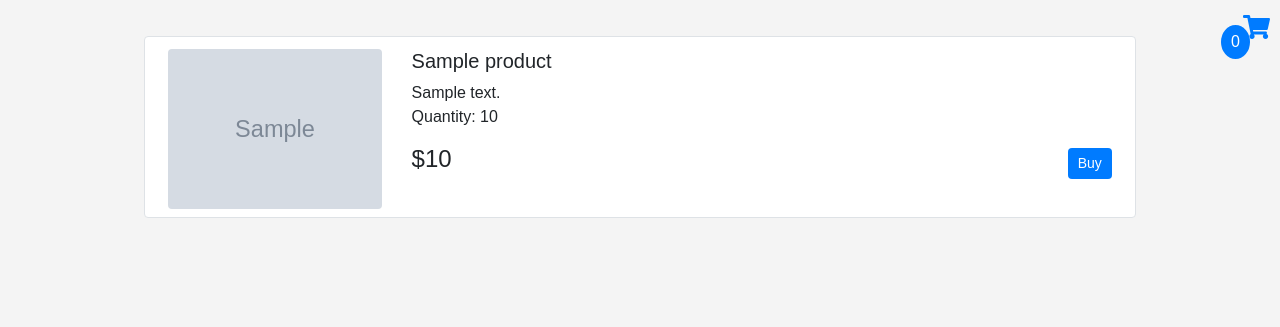
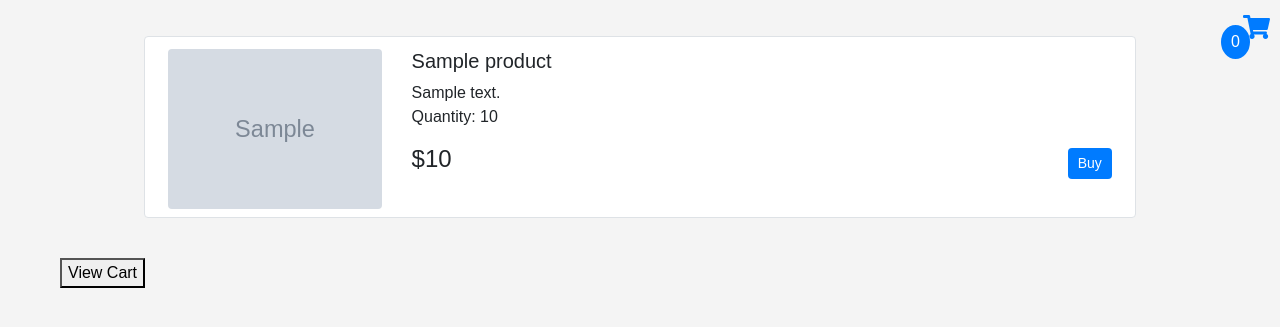
Before and after one commit to AfzalAliSolangi/Drug-Supply-Chain-using-Blockchain, a Django app: template templates/products.html in a window 1280 px wide. Shown: the top 327 px of the page. Run offline with Django 4.2, Linux system fonts and the light colour scheme; the template is opened without the code that fills it: most values are stand-ins (such as "Sample title", 1, 10 or a date in 2020); grey boxes marked "Sample" are stand-in pictures; parts of the project's set-up code (start-up, migrations or seed data) failed here and were passed over; some libraries are stand-ins or nearby versions.

Commit message:
Products being added properly being added in dictionary, need to develope a new page for checkout and then publish the order into Order stream, after that remaining quantity updated in Manufacturer streams

```diff
--- a/templates/products.html
+++ b/templates/products.html
@@ -169,7 +169,7 @@
                                             <label for="quantity">Quantity:</label>
                                             <input type="number" class="form-control" id="quantity{{ product.id }}" name="quantity" value="1" min="1" max="{{ product.quantity_in_stock }}">
                                         </div>
-                                        <button type="button" class="btn btn-primary" onclick="addToCart('{{ product.id }}', '{{ product.quantity_in_stock }}')">Add to Cart</button>
+                                        <button type="button" class="btn btn-primary" onclick="addToCart('{{ product.id }}', '{{ product.quantity_in_stock }}', '{{ product.product_name }}', '{{ product.product_code }}', '{{ product.unit_price }}')">Add to Cart</button>
                                     </form>
                                 </div>
                             </div>
@@ -179,29 +179,51 @@
             </div>
         </div>
     </div>
-    <div class="cart-popup" id="cartPopup">
-        <!-- Cart content goes here -->
-        <p>Your cart is empty.</p>
-        <button onclick="closeCartPopup()">Close</button>
+    <!-- Add this button in your HTML -->
+
+
+    <div class="container">
+        <button onclick="viewCart()">View Cart</button>
     </div>
     <script src="https://code.jquery.com/jquery-3.2.1.slim.min.js"></script>
     <script src="https://cdnjs.cloudflare.com/ajax/libs/popper.js/1.12.9/umd/popper.min.js"></script>
     <script src="https://maxcdn.bootstrapcdn.com/bootstrap/4.0.0/js/bootstrap.min.js"></script>
 
     <script>
+        var cartItems = [];
+
         function toggleReadMore(productId) {
             var readMoreContent = document.getElementById('readMoreContent' + productId);
             readMoreContent.style.display = (readMoreContent.style.display === 'none' || readMoreContent.style.display === '') ? 'block' : 'none';
         }
 
-        function addToCart(productId, maxQuantity) {
+        function addToCart(productId, maxQuantity, productName, productCode, unitPrice) {
             var quantityInput = document.getElementById('quantity' + productId);
             var quantity = parseInt(quantityInput.value, 10);
+
             if (quantity > 0 && quantity <= maxQuantity) {
+                // Create a new cart item for each product
+                var cartItem = {
+                    productId: productId,
+                    productName: productName,
+                    productCode: productCode,
+                    unitPrice: unitPrice,
+                    quantity: quantity
+                    // Add other properties if needed
+                };
+
+                // Add the cart item to the cartItems array
+                cartItems.push(cartItem);
+
+                // Update the cart counter
                 var cartCounter = document.getElementById('cartCounter');
                 var currentCount = parseInt(cartCounter.innerText, 10);
                 cartCounter.innerText = currentCount + 1;
+
+                // Reset quantity input
                 quantityInput.value = 0;
+
+                // Hide the modal
                 $('#addToCartModal' + productId).modal('hide');
 
                 // Add additional logic here to update the cart or perform other actions
@@ -209,15 +231,11 @@
                 alert('Invalid quantity. Please enter a valid quantity.');
             }
         }
-        function openCartPopup() {
-            var cartPopup = document.getElementById('cartPopup');
-            cartPopup.style.display = 'block';
+
+        function viewCart() {
+            console.log(cartItems);
         }
-
-        function closeCartPopup() {
-            var cartPopup = document.getElementById('cartPopup');
-            cartPopup.style.display = 'none';
-        }
+        // Example function to view the current cart items (for testing purposes)
     </script>
 </body>
 </html>
```
